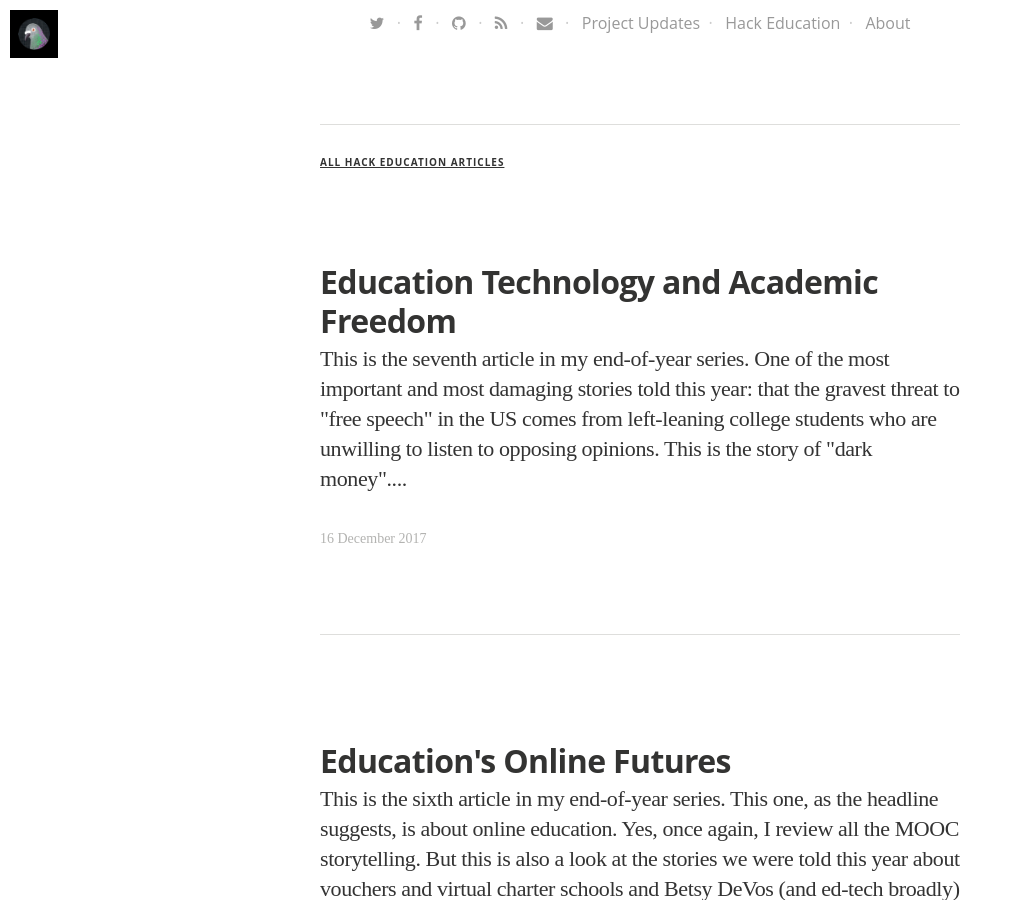
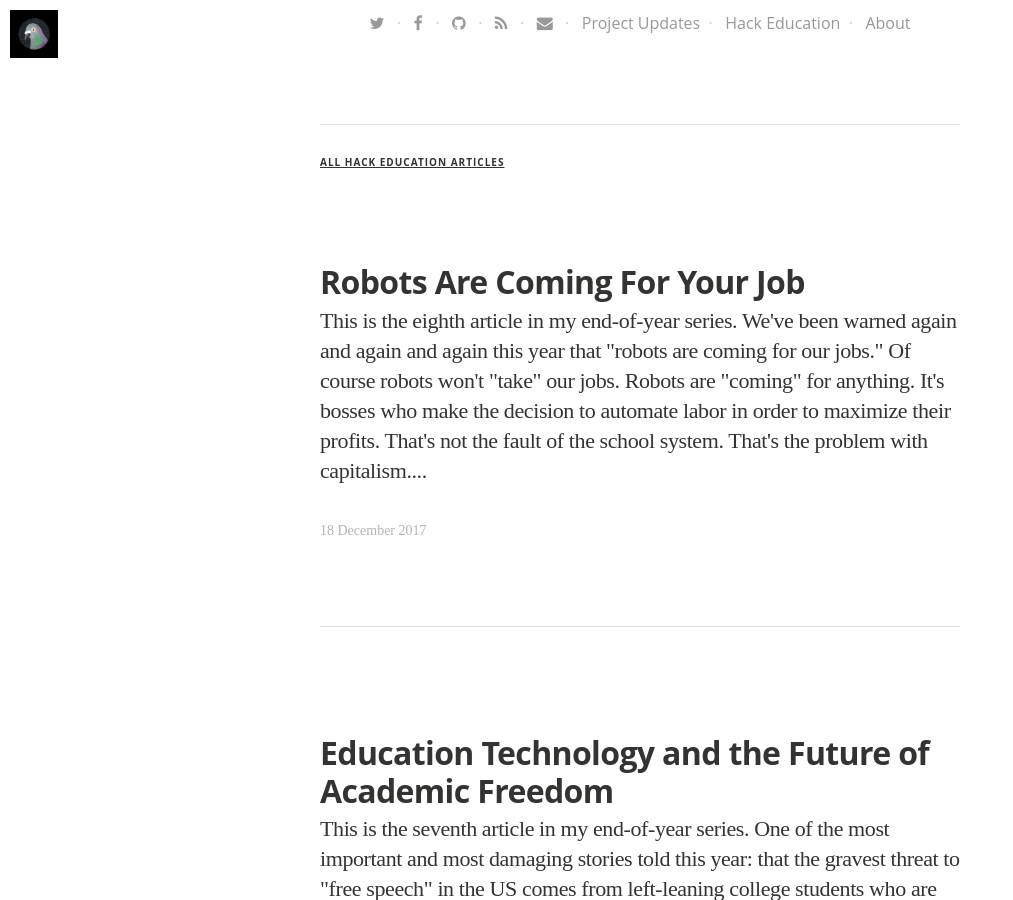
Before and after one commit to HackEducation/Writing, a Jekyll site: the page built from index.html, in a window 1280 px wide and 900 px high, scrolled down 677 px. Shown: the whole window, without its empty margins (0-1013 px from the left). Built offline with Jekyll 4.4.1, drawn with Linux system fonts in a browser that asks for light colours; nearby versions of some CDN libraries; some web fonts are replaced.

Commit message:
update index

```diff
--- a/index.html
+++ b/index.html
@@ -12,7 +12,29 @@ layout: default
         <article class="post" itemscope itemtype="http://schema.org/BlogPosting" role="article">
           <div class="article-item">
             <header class="post-header">
-              <h2 class="post-title" itemprop="name"><a href="http://hackeducation.com/2017/12/16/top-ed-tech-trends-free-speech" itemprop="url">Education Technology and Academic Freedom</a></h2>
+              <h2 class="post-title" itemprop="name"><a href="http://hackeducation.com/2017/12/18/top-ed-tech-trends-robots-jobs" itemprop="url">Robots Are Coming For Your Job</a></h2>
+            </header>
+            <section class="post-excerpt" itemprop="description">
+              <p>This is the eighth article in my end-of-year series. We've been warned again and again and again this year that "robots are coming for our jobs." Of course robots won't "take" our jobs. Robots are "coming" for anything. It's bosses who make the decision to automate labor in order to maximize their profits. That's not the fault of the school system. That's the problem with capitalism....</p>
+            </section>
+            <div class="post-meta">
+              <time datetime="18 December 2017">18 December 2017</time>
+  <!--            <span class="post-tags-set">on <span class="post-tag-">, <a href="/tag/"></a></span></span>-->
+            </div>
+          <div>
+        </article>
+
+        </div>
+
+
+<h5 class="index-headline featured"><span></span></h5>
+
+    <div class="container featured">
+
+        <article class="post" itemscope itemtype="http://schema.org/BlogPosting" role="article">
+          <div class="article-item">
+            <header class="post-header">
+              <h2 class="post-title" itemprop="name"><a href="http://hackeducation.com/2017/12/18/top-ed-tech-trends-free-speech" itemprop="url">Education Technology and the Future of Academic Freedom</a></h2>
             </header>
             <section class="post-excerpt" itemprop="description">
               <p>This is the seventh article in my end-of-year series. One of the most important and most damaging stories told this year: that the gravest threat to "free speech" in the US comes from left-leaning college students who are unwilling to listen to opposing opinions. This is the story of "dark money"....</p>
```
